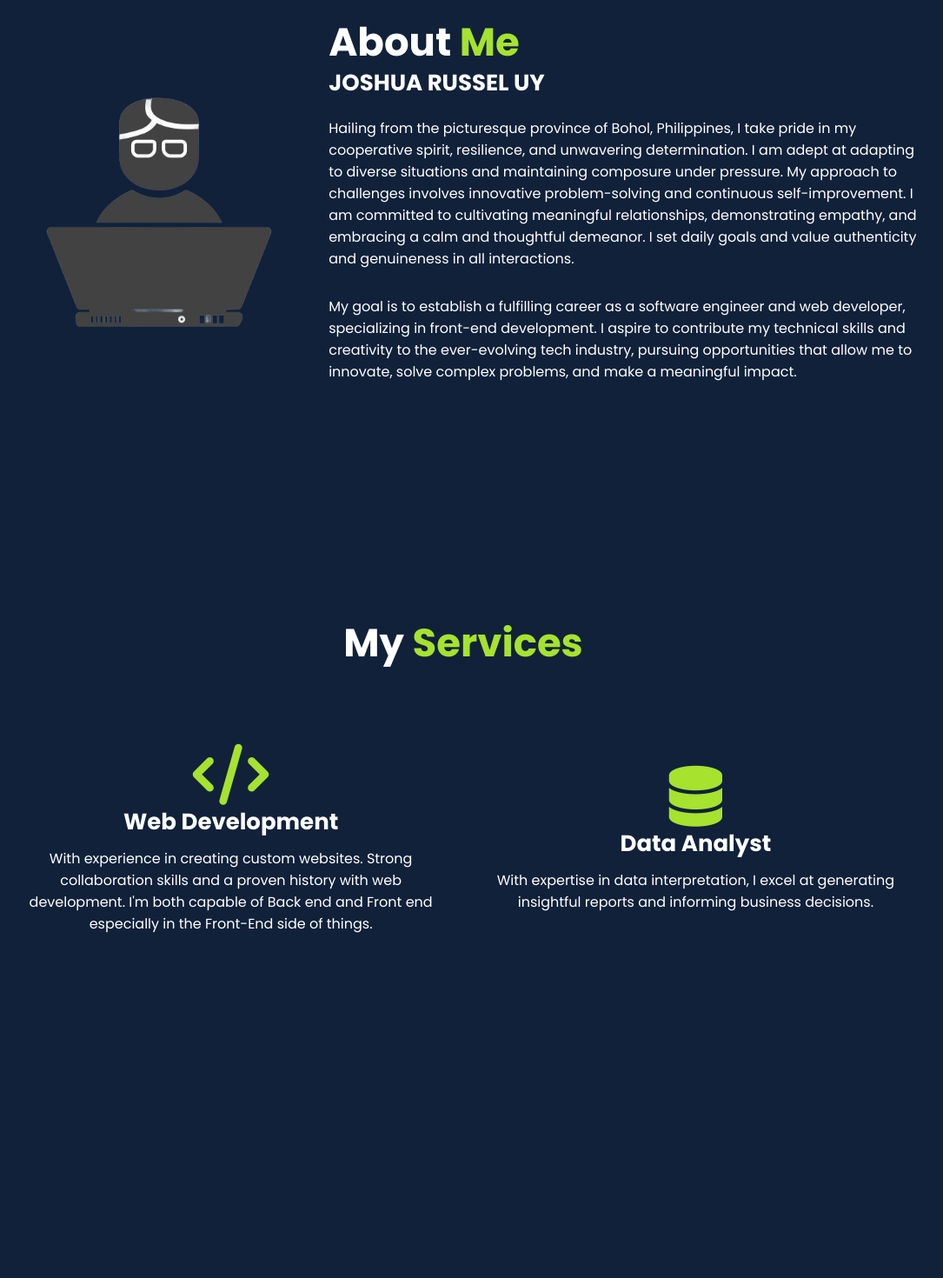
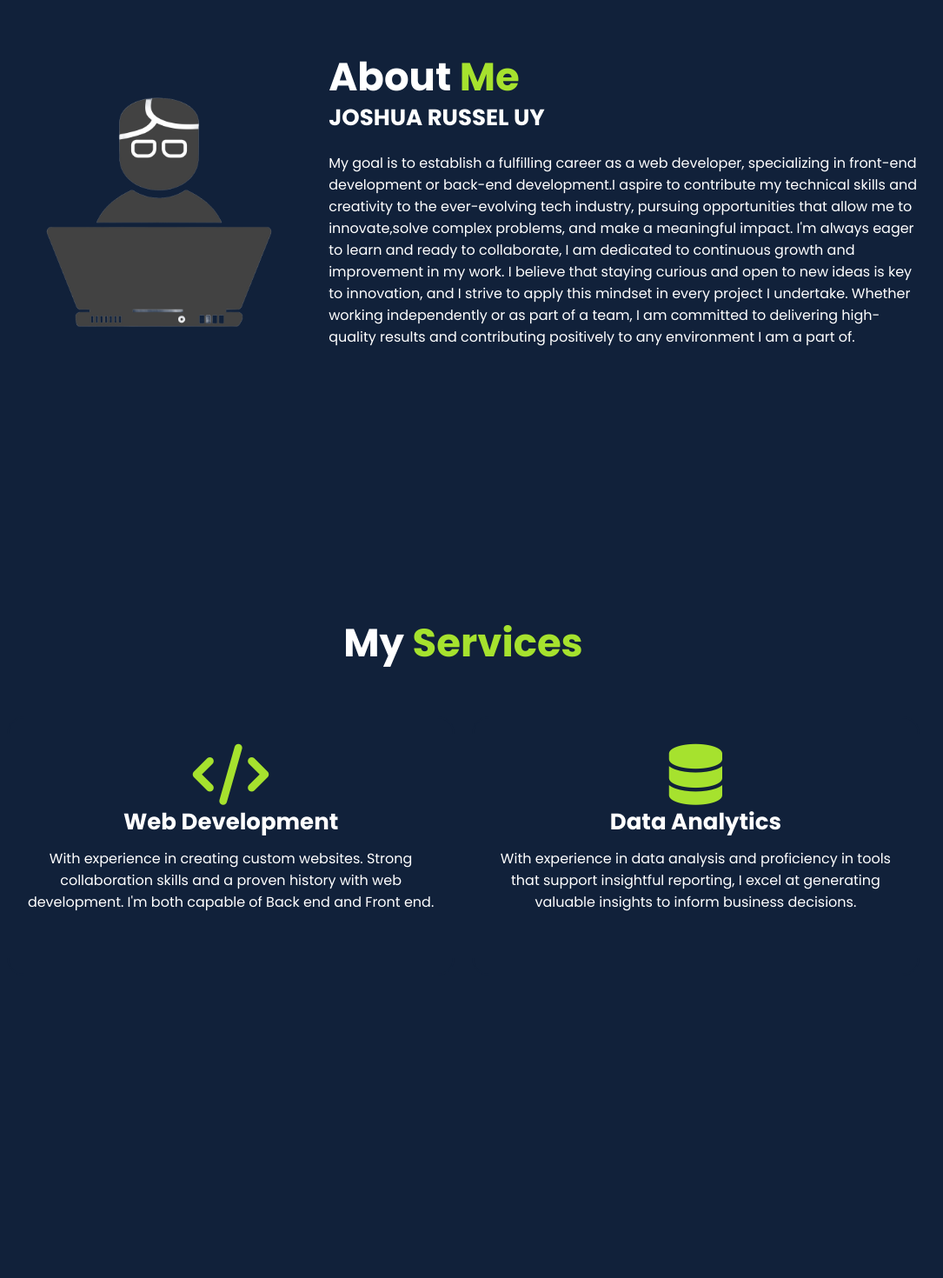
Before and after one commit to JOSHUA-A69/My-Personal-Portfolio-, a React (Create React App) app: page / in a window 1280 px wide. Shown: the part 1020-2490 px from the top of the page at 87% size, without its empty margins (107-1192 px from the left). Built offline with nearby package versions, Linux system fonts and the light colour scheme.

Commit message:
modifications

```diff
--- a/src/components/About.jsx
+++ b/src/components/About.jsx
@@ -13,16 +13,8 @@ const About = () => {
                 <h2 className="heading">About <span>Me</span></h2>
                 <h3>JOSHUA RUSSEL UY</h3>
                 <p>
-                    Hailing from the picturesque province of Bohol, Philippines, I take pride in my cooperative spirit, resilience, and unwavering determination.
-                    I am adept at adapting to diverse situations and maintaining composure under pressure.
-                    My approach to challenges involves innovative problem-solving and continuous self-improvement.
-                    I am committed to cultivating meaningful relationships, demonstrating empathy, and embracing a calm and thoughtful demeanor.
-                    I set daily goals and value authenticity and genuineness in all interactions.
-                </p>
-                <p>
-                    My goal is to establish a fulfilling career as a software engineer and web developer, specializing in front-end development.
-                    I aspire to contribute my technical skills and creativity to the ever-evolving tech industry, pursuing opportunities that allow me to innovate,
-                    solve complex problems, and make a meaningful impact.
+                My goal is to establish a fulfilling career as a web developer, specializing in front-end development or back-end development.I aspire to contribute my technical skills and creativity to the ever-evolving tech industry, pursuing opportunities that allow me to innovate,solve complex problems, and make a meaningful impact. I'm always eager to learn and ready to collaborate, I am dedicated to continuous growth and improvement in my work. I believe that staying curious and open to new ideas is key to innovation, and I strive to apply this mindset in every project I undertake. Whether working independently or as part of a team,
+                I am committed to delivering high-quality results and contributing positively to any environment I am a part of.
                 </p>
             </div>
         </section>
--- a/src/components/Footer.jsx
+++ b/src/components/Footer.jsx
@@ -8,6 +8,7 @@ const Footer = () => {
         <footer className="footer">
             <div className="footer-text">
                 <p>Copyright &copy; 2024 by Joshua Russel Uy | All Rights Reserved.</p>
+                <p>Powered by <i className="fab fa-react" style={{ fontSize: '30px' }}></i></p>
             </div>
             <div className="footer-iconTop">
                 <a href="#home"><i className='fas fa-arrow-up'></i></a>
--- a/src/components/Home.jsx
+++ b/src/components/Home.jsx
@@ -16,7 +16,7 @@ const Home = () => {
 
         // Typed.js initialization
         const typed = new Typed('.multiple-text', {
-            strings: [' a Web Developer','specializing in Front End development'],
+            strings: [' a Web Developer','specializing in both Front End development and Back End development'],
             typeSpeed: 100,
             backSpeed: 100,
             backDelay: 1000,
--- a/src/components/Services.jsx
+++ b/src/components/Services.jsx
@@ -11,13 +11,14 @@ const Services = () => {
                     <h3>Web Development</h3>
                     <p>With experience in creating custom websites.
                         Strong collaboration skills and a proven history with web development.
-                        I'm both capable of Back end and Front end especially in the Front-End side of things.
+                        I'm both capable of Back end and Front end.
                     </p>
                 </div>
                 <div className="services-box">
                     <i className="fa-solid fa-database"></i>
-                    <h3>Data Analyst</h3>
-                    <p>With expertise in data interpretation, I excel at generating insightful reports and informing business decisions.</p>
+                    <h3>Data Analytics</h3>
+                    <p>With experience in data analysis and proficiency in tools that support insightful reporting,
+                    I excel at generating valuable insights to inform business decisions.</p>
             </div>
             </div>
         </section>
```
